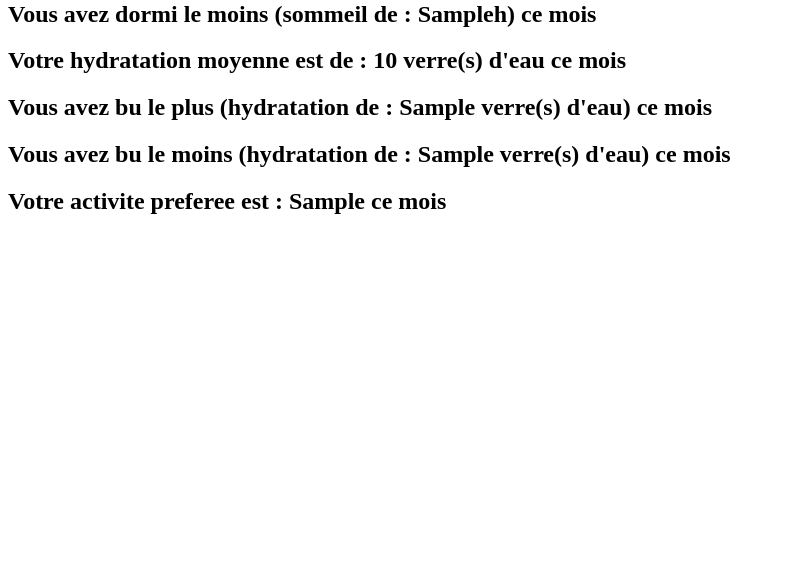
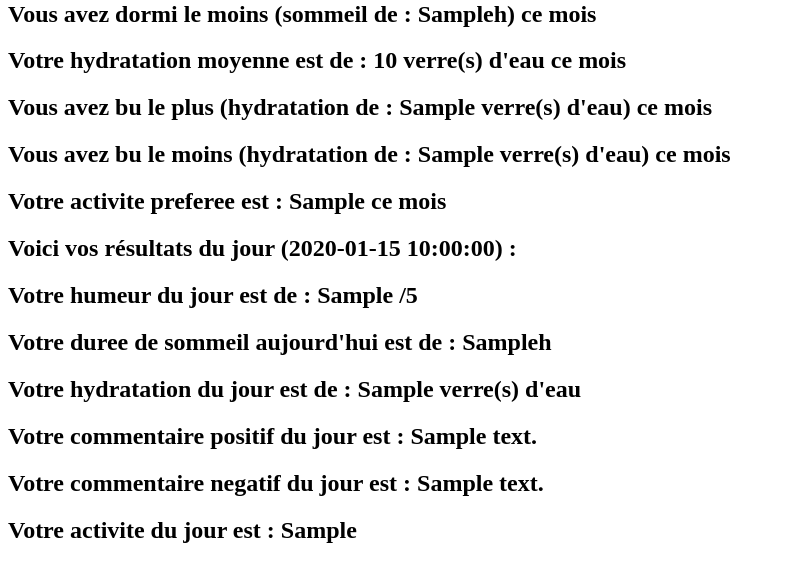
Before and after one commit to Nolanbrrl/Workshop_Web_S2, a Flask app: template templates/dailynotes.html in a window 1280 px wide. Shown: the part 1252-1815 px from the top of the page, without its empty margins (0-785 px from the left). Before the commit the page ends 1466 px from the top, so only its background shows below. Run offline with Flask 3, Linux system fonts and the light colour scheme; the template is opened without the code that fills it: most values are stand-ins (such as "Sample title", 1, 10 or a date in 2020).

Commit message:
push current  day infos

```diff
--- a/server.py
+++ b/server.py
@@ -108,10 +108,23 @@ def results_user(user_pseudo):
         activity_fav_week = get_single_value2("SELECT activity_name FROM ACTIVITY INNER JOIN ACTIVITY_DAY ON ACTIVITY.activity_id = ACTIVITY_DAY.activity_id INNER JOIN DAY ON ACTIVITY_DAY.day_id = DAY.day_id INNER JOIN USER ON DAY.user_id = USER.user_id WHERE USER.user_pseudo = %s AND DAY.day_date >= DATE_SUB(CURDATE(), INTERVAL 7 DAY) GROUP BY activity_name ORDER BY COUNT(*) DESC LIMIT 1", (user_pseudo,))
         activity_fav_month = get_single_value2("SELECT activity_name FROM ACTIVITY INNER JOIN ACTIVITY_DAY ON ACTIVITY.activity_id = ACTIVITY_DAY.activity_id INNER JOIN DAY ON ACTIVITY_DAY.day_id = DAY.day_id INNER JOIN USER ON DAY.user_id = USER.user_id WHERE USER.user_pseudo = %s AND DAY.day_date >= DATE_SUB(CURDATE(), INTERVAL 31 DAY) GROUP BY activity_name ORDER BY COUNT(*) DESC LIMIT 1", (user_pseudo,))
 
+        mycursor.execute("SELECT * FROM DAY INNER JOIN USER ON DAY.user_id = USER.user_id WHERE USER.user_pseudo = %s AND DAY.day_date = CURDATE()", (user_pseudo,))
+        day_infos = mycursor.fetchone()
+        current_day_comment_plus = day_infos[1]
+        current_day_comment_minus = day_infos[2]
+        current_day_mood = float(day_infos[3])
+        current_day_drinks = float(day_infos[4])
+        current_day_sleep = float(day_infos[5])
+        current_day_date = day_infos[6]
+
+        mycursor.execute("SELECT activity_name FROM ACTIVITY INNER JOIN ACTIVITY_DAY ON ACTIVITY.activity_id = ACTIVITY_DAY.activity_id INNER JOIN DAY ON ACTIVITY_DAY.day_id = DAY.day_id INNER JOIN USER ON DAY.user_id = USER.user_id WHERE user_pseudo = %s AND DAY.day_date = CURDATE()", (user_pseudo,))
+        day_activity = mycursor.fetchone()
+        current_day_activity = day_activity[0]
         return render_template('dailynotes.html', mood_avg=mood_avg, mood_max=mood_max, mood_min=mood_min, sleep_avg=sleep_avg, sleep_max=sleep_max, sleep_min=sleep_min, drinks_avg=drinks_avg, drinks_max=drinks_max, drinks_min=drinks_min,
                                mood_avg_month=mood_avg_month, mood_max_month=mood_max_month, mood_min_month=mood_min_month, sleep_avg_month=sleep_avg_month, sleep_max_month=sleep_max_month, sleep_min_month=sleep_min_month, drinks_avg_month=drinks_avg_month, drinks_max_month=drinks_max_month, drinks_min_month=drinks_min_month,
                                mood_avg_week=mood_avg_week , mood_max_week=mood_max_week, mood_min_week=mood_min_week, sleep_avg_week=sleep_avg_week, sleep_max_week=sleep_max_week, sleep_min_week=sleep_min_week, drinks_avg_week=drinks_avg_week, drinks_max_week=drinks_max_week, drinks_min_week=drinks_min_week,
                                user_pseudo=user_pseudo,
                                mood_max_days_date=mood_max_days_date, mood_min_days_date=mood_min_days_date, sleep_max_days_date=sleep_max_days_date, sleep_min_days_date=sleep_min_days_date, drinks_max_days_date=drinks_max_days_date,drinks_min_days_date=drinks_min_days_date,
-                               activity_fav=activity_fav, activity_fav_week=activity_fav_week, activity_fav_month=activity_fav_month
+                               activity_fav=activity_fav, activity_fav_week=activity_fav_week, activity_fav_month=activity_fav_month,
+                               current_day_mood=current_day_mood, current_day_drinks=current_day_drinks, current_day_sleep=current_day_sleep, current_day_date=current_day_date, current_day_comment_plus=current_day_comment_plus, current_day_comment_minus=current_day_comment_minus, current_day_activity=current_day_activity
                                )
--- a/templates/dailynotes.html
+++ b/templates/dailynotes.html
@@ -59,6 +59,16 @@
             <h2 class="titre_mon_espace">Votre activite preferee est : {{activity_fav_month}} ce mois</h2>
 
         </div>
+        <div class="current_day">
+            <h2 class="titre_mon_espace">Voici vos résultats du jour ({{current_day_date}}) : </h2>
+            <h2 class="titre_mon_espace">Votre humeur du jour est de : {{current_day_mood}} /5</h2>
+            <h2 class="titre_mon_espace">Votre duree de sommeil aujourd'hui est de : {{current_day_sleep}}h</h2>
+            <h2 class="titre_mon_espace">Votre hydratation du jour est de : {{current_day_drinks}} verre(s) d'eau</h2>
+            <h2 class="titre_mon_espace">Votre commentaire positif du jour est : {{current_day_comment_plus}}</h2>
+            <h2 class="titre_mon_espace">Votre commentaire negatif du jour est : {{current_day_comment_minus}}</h2>
+            <h2 class="titre_mon_espace">Votre activite du jour est : {{current_day_activity}}</h2>
+
+        </div>
     </div>
 </body>
 </html>
```
